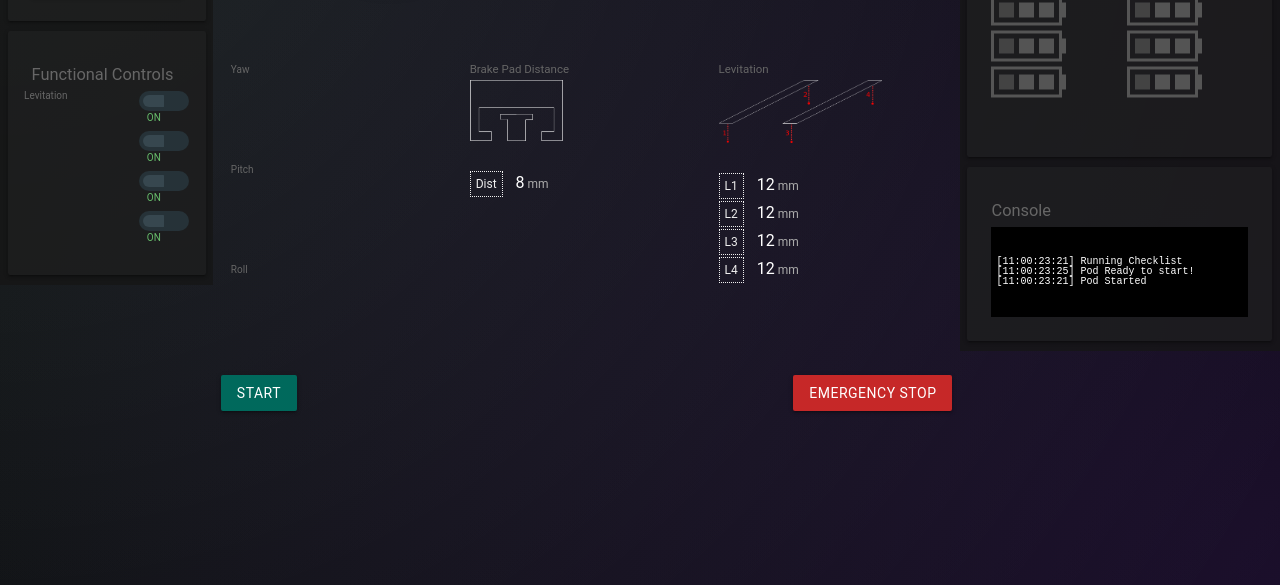
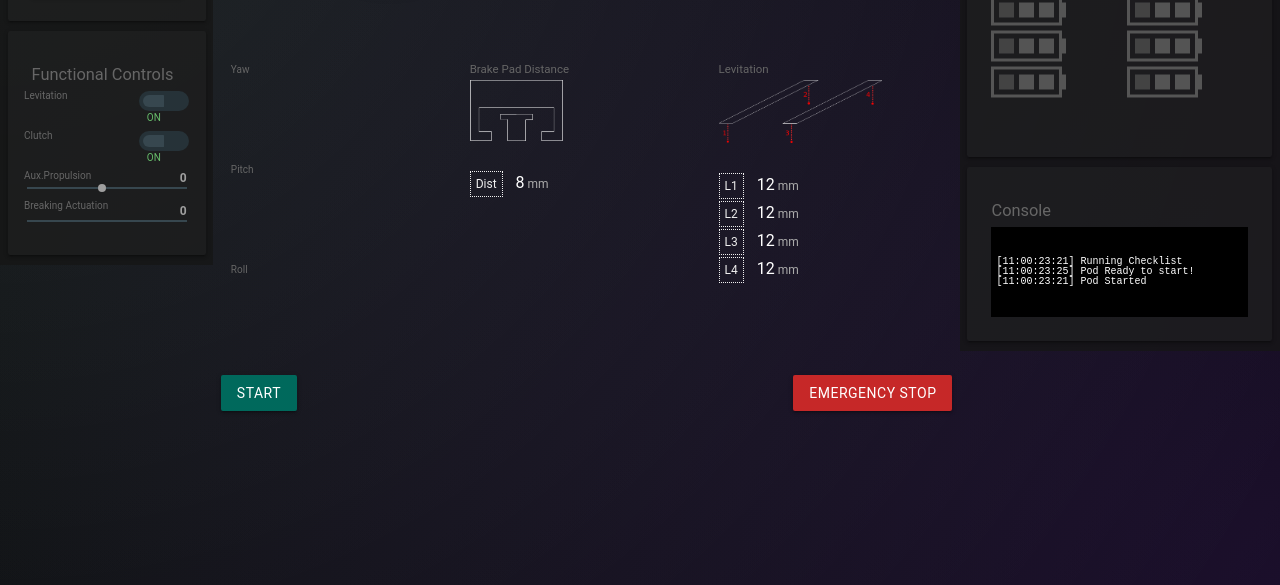
Before and after one commit to ask2696/pod_base_communication, a website: page Base/ui/base.html in a window 1280 px wide. Shown: the part 215-800 px from the top of the page. Drawn offline with nearby package versions, Linux system fonts and the light colour scheme; files that its build step writes are made by us from their sources; a script that the page names is missing; files whose address does not match are found by name.

Commit message:
Added Sliders

```diff
--- a/Base/ui/base.html
+++ b/Base/ui/base.html
@@ -31,14 +31,24 @@
                               <a href="#" class="toggle right toggle--on"></a>
                         </div>
                         <div class="row">
-
+                          Clutch
                               <a href="#" class="toggle right toggle--on"></a>
                         </div>
                         <div class="row">
-                              <a href="#" class="toggle right toggle--on"></a>
+                          <div class="range-container">
+                            Aux.Propulsion
+                            <div id="range">
+                                <span id="currentVal">0</span>
+                            </div>
+                          </div>
                         </div>
                         <div class="row">
-                              <a href="#" class="toggle right toggle--on"></a>
+                            <div class="range-container">
+                              Breaking Actuation
+                              <div id="range1">
+                                <span id="currentVal">0</span>
+                              </div>
+                            </div>
                         </div>
                     </div>
                 </div>
@@ -147,6 +157,8 @@
     <script src="https://unpkg.com/svg-gauge@1.0.2/dist/gauge.js"></script>
     <script src="https://cdnjs.cloudflare.com/ajax/libs/Chart.js/2.6.0/Chart.min.js"></script>
     <script src="https://cdnjs.cloudflare.com/ajax/libs/materialize/0.99.0/js/materialize.min.js"></script>
+    <script src="//ajax.googleapis.com/ajax/libs/jqueryui/1.11.2/jquery-ui.min.js"> </script>
+    <script src="js/slider.js"></script>
     <script src="js/buttons.js"></script>
     <script src="js/graphs.js"></script>
     <script src="js/gauge.js"></script>
--- a/Base/ui/public/js/buttons.js
+++ b/Base/ui/public/js/buttons.js
@@ -1,3 +1,6 @@
+/**********************************
+Start/Emergency Stop Button
+**********************************/
 $(".btn1").click(function ()
 {
     if ($(this).text()=="Stop")
@@ -13,6 +16,9 @@ $(".btn1").click(function ()
         $(this).addClass('red');
     }
 });
+/**********************************
+Toggle Button
+**********************************/
 $('.toggle').click(function(e) {
   var toggle = this;
 
@@ -26,3 +32,16 @@ $('.toggle').click(function(e) {
     $(toggle).removeClass('toggle--moving');
   }, 200)
 });
+
+
+(function() {
+  $("#range").slider({
+    range: "min",
+    max: 100,
+    value: 50,
+    slide: function(e, ui) {
+      $("#currentVal").html(ui.value);
+    }
+  });
+
+}).call(this);
--- a/Base/ui/public/scss/style.scss
+++ b/Base/ui/public/scss/style.scss
@@ -132,7 +132,6 @@ Layouts
         }
     }
 }
-
 /**********************
 Speedometer Styles
 **********************/
@@ -417,3 +416,99 @@ Toggle Button Styles
                 background-color 500ms;
   }
 }
+
+/**********************************
+range Sliders Styles
+**********************************/
+#range {
+  width: 160px;
+  position: absolute;
+  top: 70%;
+  left: 50%;
+  -webkit-transform: translate(-50%, -50%);
+  -moz-transform: translate(-50%, -50%);
+  -o-transform: translate(-50%, -50%);
+  -ms-transform: translate(-50%, -50%);
+  transform: translate(-50%, -50%);
+  border: 0;
+  height: 2px;
+  background:  #37474F;
+  outline: none;
+}
+#range .ui-slider-handle {
+  position: absolute;
+  margin: -3px 0 0 -9px;
+  border-radius: 100%;
+  background: darken(#b8b8b8,10%);
+  border: 0;
+  height: 8px;
+  width: 8px;
+  outline: none;
+  cursor: pointer;
+}
+#range .ui-slider-handle:hover,
+#range .ui-slider-handle:focus {
+  -webkit-transform: scale(1.1);
+  -moz-transform: scale(1.1);
+  -o-transform: scale(1.1);
+  -ms-transform: scale(1.1);
+  transform: scale(1.1);
+}
+#range .ui-slider-range {
+  background: #007aff;
+}
+#range #currentVal {
+  position: absolute;
+  font-size: 12px;
+  font-weight: bold;
+  color: darken(#b8b8b8,10%);
+  width: 160px;
+  text-align: right;
+  margin-top: -15px;
+}
+#range1 {
+  width: 160px;
+  position: absolute;
+  top: 85%;
+  left: 50%;
+  -webkit-transform: translate(-50%, -50%);
+  -moz-transform: translate(-50%, -50%);
+  -o-transform: translate(-50%, -50%);
+  -ms-transform: translate(-50%, -50%);
+  transform: translate(-50%, -50%);
+  border: 0;
+  height: 2px;
+  background:  #37474F;
+  outline: none;
+}
+#range1 .ui-slider-handle {
+  position: absolute;
+  margin: -3px 0 0 -9px;
+  border-radius: 100%;
+  background: darken(#b8b8b8,10%);
+  border: 0;
+  height: 8px;
+  width: 8px;
+  outline: none;
+  cursor: pointer;
+}
+#range1 .ui-slider-handle:hover,
+#range1 .ui-slider-handle:focus {
+  -webkit-transform: scale(1.1);
+  -moz-transform: scale(1.1);
+  -o-transform: scale(1.1);
+  -ms-transform: scale(1.1);
+  transform: scale(1.1);
+}
+#range1 .ui-slider-range {
+  background: #007aff;
+}
+#range1 #currentVal {
+  position: absolute;
+  font-size: 12px;
+  font-weight: bold;
+  color: darken(#b8b8b8,10%);
+  width: 160px;
+  text-align: right;
+  margin-top: -15px;
+}
```
Also changed, not shown: Base/ui/public/js/slider.js (added, +22 -0 lines), Base/ui/public/css/style.css.
